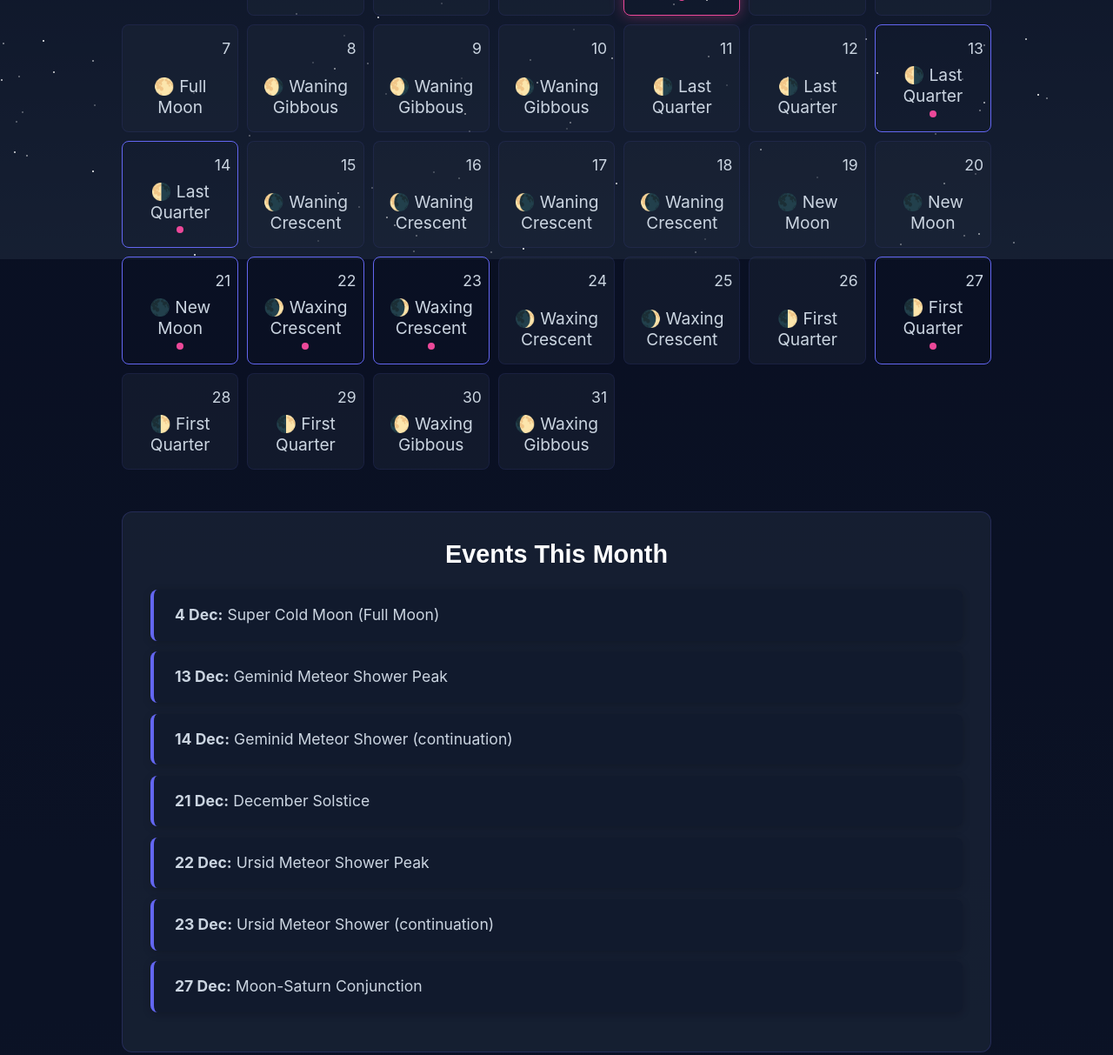
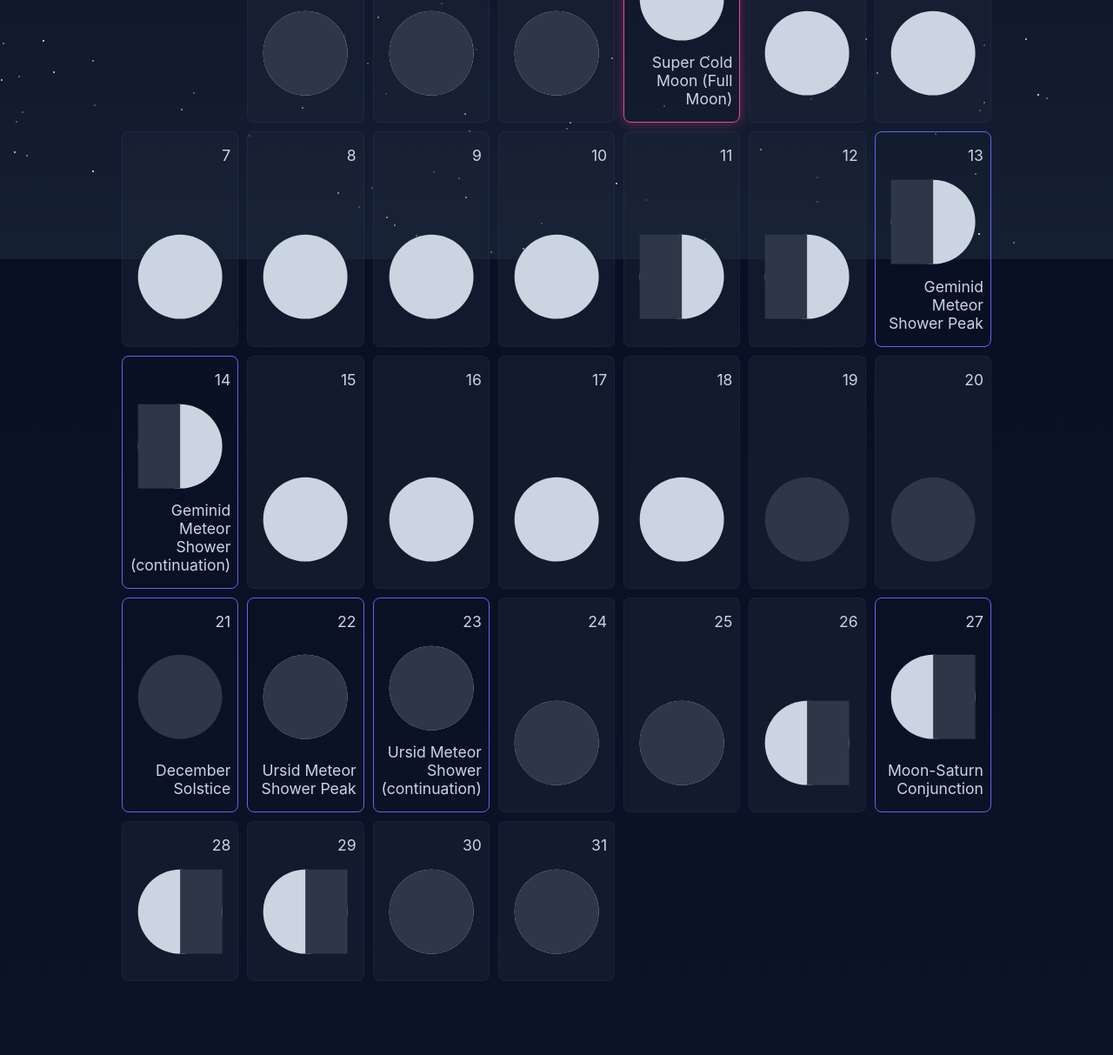
Before and after one commit to thetriastrophiles-maa/Astrophiles, a plain HTML site: page index.html in a window 1280 px wide. Shown: the part 502-1715 px from the top of the page at 87% size. Drawn offline with Linux system fonts and the light colour scheme; no server answers.

Commit message:
Refactor: Calendar display with SVG moon phases, removed event list and bottom CTA buttons

```diff
--- a/css/style.css
+++ b/css/style.css
@@ -469,16 +469,6 @@
     color: #ef4444; /* Red color for errors */
 }
 
-/* CTA Buttons at Bottom */
-.cta-buttons-bottom {
-    display: flex;
-    gap: 1rem;
-    justify-content: center;
-    flex-wrap: wrap;
-    padding: 4rem 2rem;
-    margin-top: -4rem; /* Adjust to pull it closer to the sections above */
-}
-
 /* Astronomical Calendar */
 .astronomy-calendar {
     padding: 6rem 2rem;
@@ -593,46 +583,6 @@
     cursor: help;
 }
 
-.events-list {
-    max-width: 1000px;
-    margin: 3rem auto 0 auto;
-    background: rgba(30, 41, 59, 0.6);
-    border-radius: 12px;
-    padding: 2rem;
-    border: 1px solid rgba(99, 102, 241, 0.2);
-}
-
-.events-list h3 {
-    color: white;
-    font-family: 'Space Grotesk', sans-serif;
-    font-size: 1.8rem;
-    margin-bottom: 1.5rem;
-    text-align: center;
-}
-
-.events-list ul {
-    list-style: none;
-    padding: 0;
-}
-
-.events-list li {
-    background: rgba(15, 23, 42, 0.5);
-    padding: 1rem 1.5rem;
-    margin-bottom: 0.8rem;
-    border-radius: 8px;
-    border-left: 4px solid var(--primary);
-    color: #cbd5e1;
-    font-size: 1.1rem;
-    line-height: 1.5;
-    box-shadow: 0 2px 10px rgba(0, 0, 0, 0.2);
-    transition: all 0.2s ease;
-}
-
-.events-list li:hover {
-    border-left-color: var(--secondary);
-    transform: translateX(5px);
-}
-
 /* Responsive adjustments for calendar */
 @media (max-width: 768px) {
     .calendar-header {
@@ -660,17 +610,4 @@
         font-size: 0.7rem;
         margin-top: 0.3rem;
     }
-
-    .events-list {
-        padding: 1rem;
-    }
-
-    .events-list h3 {
-        font-size: 1.5rem;
-    }
-
-    .events-list li {
-        font-size: 1rem;
-        padding: 0.8rem 1rem;
-    }
 }
--- a/index.html
+++ b/index.html
@@ -50,12 +50,6 @@
                     <div class="day-name">Sat</div>
                     <!-- Calendar days will be loaded here by JavaScript -->
                 </div>
-                <div class="events-list" id="events-list">
-                    <h3>Events This Month</h3>
-                    <ul id="current-month-events">
-                        <!-- Events will be loaded here by JavaScript -->
-                    </ul>
-                </div>
             </div>
         </section>
 
@@ -75,11 +69,6 @@
                 </div>
             </div>
         </section>
-
-        <div class="cta-buttons-bottom container">
-            <a href="blog.html" class="btn btn-primary">Read Latest Articles</a>
-            <a href="newsletter.html" class="btn btn-secondary">Subscribe Now</a>
-        </div>
     </main>
 
     <footer>
--- a/js/script.js
+++ b/js/script.js
@@ -18,15 +18,15 @@ document.addEventListener('DOMContentLoaded', () => {
         }
 
         // Define phases based on days since new moon
-        if (current_phase_days < 1.84566) return "🌑 New Moon";
-        if (current_phase_days < 5.53699) return "🌒 Waxing Crescent";
-        if (current_phase_days < 9.22831) return "🌓 First Quarter";
-        if (current_phase_days < 12.91963) return "🌔 Waxing Gibbous";
-        if (current_phase_days < 16.61096) return "🌕 Full Moon";
-        if (current_phase_days < 20.30228) return "🌖 Waning Gibbous";
-        if (current_phase_days < 23.99361) return "🌗 Last Quarter";
-        if (current_phase_days < 27.68493) return "🌘 Waning Crescent";
-        return "🌑 New Moon"; // Cycle back to New Moon
+        if (current_phase_days < 1.84566) return '<svg class="moon-icon" viewBox="0 0 24 24"><circle cx="12" cy="12" r="10" fill="#2d3748"/></svg>'; // New Moon
+        if (current_phase_days < 5.53699) return '<svg class="moon-icon" viewBox="0 0 24 24"><circle cx="12" cy="12" r="10" fill="#cbd5e1"/><path d="M12 2a10 10 0 010 20c-5.523 0-10-4.477-10-10S6.477 2 12 2zm0 0v20" fill="#2d3748"/></svg>'; // Waxing Crescent (simplified)
+        if (current_phase_days < 9.22831) return '<svg class="moon-icon" viewBox="0 0 24 24"><circle cx="12" cy="12" r="10" fill="#cbd5e1"/><rect x="12" y="2" width="10" height="20" fill="#2d3748"/></svg>'; // First Quarter
+        if (current_phase_days < 12.91963) return '<svg class="moon-icon" viewBox="0 0 24 24"><circle cx="12" cy="12" r="10" fill="#cbd5e1"/><path d="M12 2a10 10 0 000 20c5.523 0 10-4.477 10-10S17.523 2 12 2zm0 0v20" fill="#2d3748"/></svg>'; // Waxing Gibbous (simplified)
+        if (current_phase_days < 16.61096) return '<svg class="moon-icon" viewBox="0 0 24 24"><circle cx="12" cy="12" r="10" fill="#cbd5e1"/></svg>'; // Full Moon
+        if (current_phase_days < 20.30228) return '<svg class="moon-icon" viewBox="0 0 24 24"><circle cx="12" cy="12" r="10" fill="#cbd5e1"/><path d="M12 2a10 10 0 010 20c5.523 0 10-4.477 10-10S17.523 2 12 2zm0 0v20" fill="#2d3748"/></svg>'; // Waning Gibbous (simplified)
+        if (current_phase_days < 23.99361) return '<svg class="moon-icon" viewBox="0 0 24 24"><circle cx="12" cy="12" r="10" fill="#cbd5e1"/><rect x="2" y="2" width="10" height="20" fill="#2d3748"/></svg>'; // Last Quarter
+        if (current_phase_days < 27.68493) return '<svg class="moon-icon" viewBox="0 0 24 24"><circle cx="12" cy="12" r="10" fill="#cbd5e1"/><path d="M12 2a10 10 0 000 20c-5.523 0-10-4.477-10-10S6.477 2 12 2zm0 0v20" fill="#2d3748"/></svg>'; // Waning Crescent (simplified)
+        return '<svg class="moon-icon" viewBox="0 0 24 24"><circle cx="12" cy="12" r="10" fill="#2d3748"/></svg>'; // Cycle back to New Moon
     }
 
     const menuToggle = document.getElementById('menu-toggle');
@@ -139,8 +139,8 @@ document.addEventListener('DOMContentLoaded', () => {
         if (!calendarGrid || !monthYearDisplay) return;
 
         calendarGrid.innerHTML = ''; // Clear previous days
-        const eventsList = document.getElementById('current-month-events');
-        if (eventsList) eventsList.innerHTML = ''; // Clear previous events
+        // const eventsList = document.getElementById('current-month-events'); // Removed
+        // if (eventsList) eventsList.innerHTML = ''; // Clear previous events (removed)
 
         const today = new Date();
         const currentMonth = currentDate.getMonth();
@@ -179,7 +179,7 @@ document.addEventListener('DOMContentLoaded', () => {
             const moonPhase = getMoonPhase(date);
             const moonPhaseElement = document.createElement('div');
             moonPhaseElement.className = 'moon-phase';
-            moonPhaseElement.textContent = moonPhase;
+            moonPhaseElement.innerHTML = moonPhase; // Set innerHTML to the SVG string
             dayElement.appendChild(moonPhaseElement);
 
             // Add astronomical events
@@ -193,16 +193,10 @@ document.addEventListener('DOMContentLoaded', () => {
             if (dayEvents.length > 0) {
                 dayElement.classList.add('event-day');
                 dayEvents.forEach(event => {
-                    const eventMarker = document.createElement('span');
-                    eventMarker.className = `event-marker ${event.type}`;
-                    eventMarker.title = event.name;
-                    dayElement.appendChild(eventMarker);
-
-                    if (eventsList) {
-                        const listItem = document.createElement('li');
-                        listItem.innerHTML = `<strong>${day} ${currentDate.toLocaleString('default', { month: 'short' })}:</strong> ${event.name}`;
-                        eventsList.appendChild(listItem);
-                    }
+                    const eventDetails = document.createElement('div');
+                    eventDetails.className = 'event-details';
+                    eventDetails.textContent = event.name;
+                    dayElement.appendChild(eventDetails);
                 });
             }
 
```
